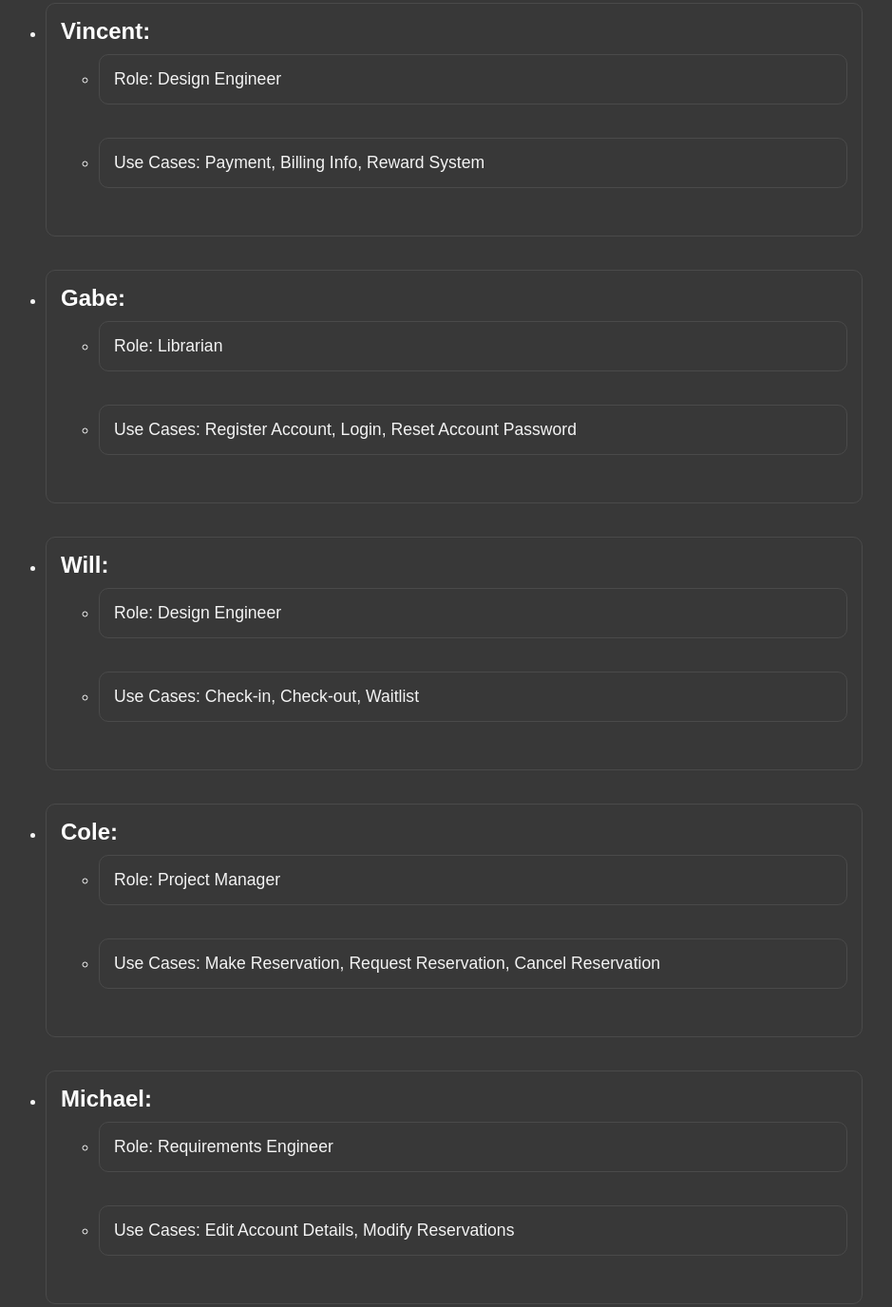
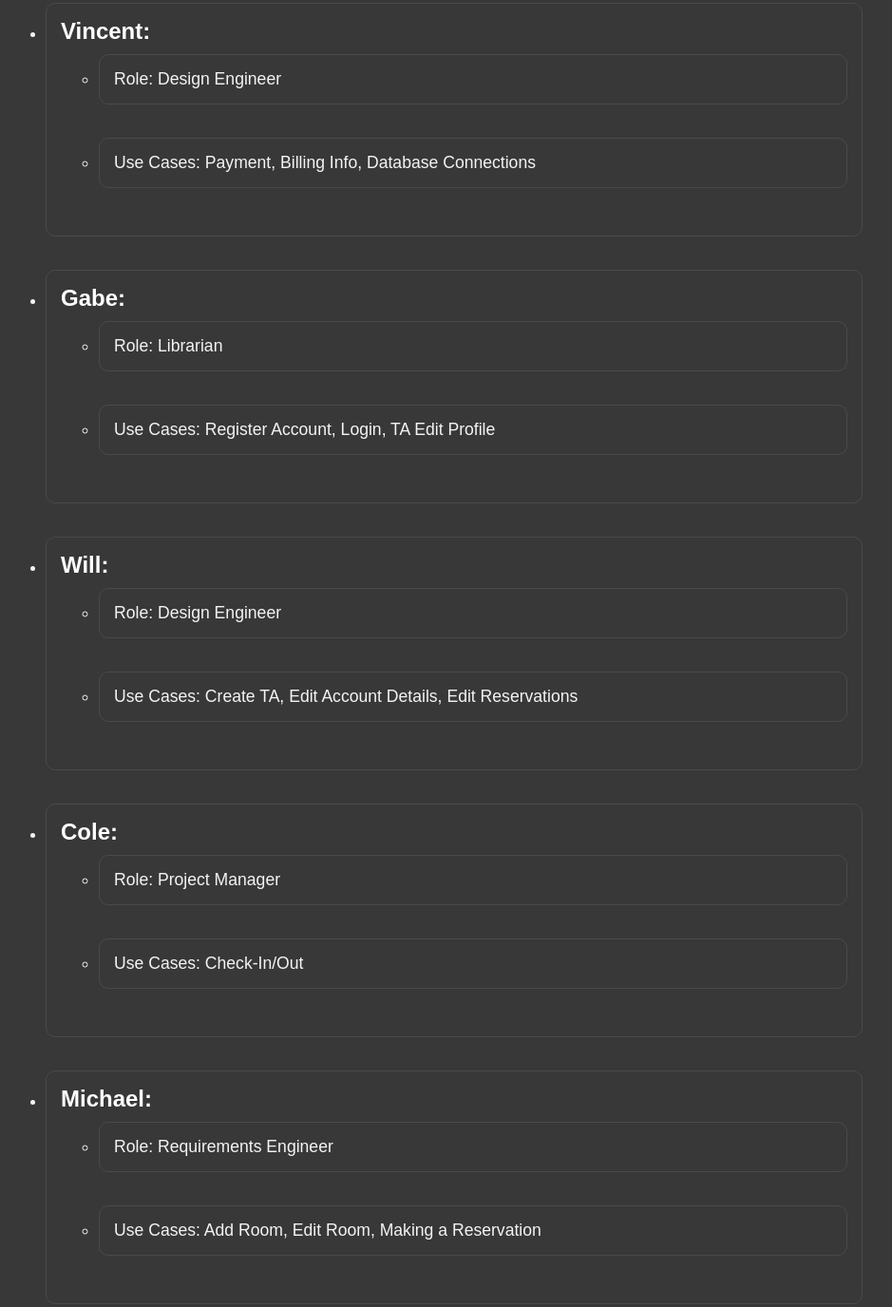
Before and after one commit to VinnyD-Code/Titanic2.0Website, a plain HTML site: page index.html in a window 1280 px wide. Shown: the part 446-1822 px from the top of the page at 95% size, without its empty margins (182-1121 px from the left). Drawn offline with Linux system fonts and the light colour scheme.

Commit message:
updated use cases

```diff
--- a/index.html
+++ b/index.html
@@ -25,35 +25,35 @@
                 <strong>Vincent:</strong>
                 <ul class="use-case-list">
                     <li>Role: Design Engineer</li>
-                    <li>Use Cases: Payment, Billing Info, Reward System</li>
+                    <li>Use Cases: Payment, Billing Info, Database Connections</li>
                 </ul>
             </li>
             <li>
                 <strong>Gabe:</strong>
                 <ul class="use-case-list">
                     <li>Role: Librarian</li>
-                    <li>Use Cases: Register Account, Login, Reset Account Password</li>
+                    <li>Use Cases: Register Account, Login, TA Edit Profile</li>
                 </ul>
             </li>
             <li>
                 <strong>Will:</strong>
                 <ul class="use-case-list">
                     <li>Role: Design Engineer</li>
-                    <li>Use Cases: Check-in, Check-out, Waitlist</li>
+                    <li>Use Cases: Create TA, Edit Account Details, Edit Reservations</li>
                 </ul>
             </li>
             <li>
                 <strong>Cole:</strong>
                 <ul class="use-case-list">
                     <li>Role: Project Manager</li>
-                    <li>Use Cases: Make Reservation, Request Reservation, Cancel Reservation</li>
+                    <li>Use Cases: Check-In/Out</li>
                 </ul>
             </li>
             <li>
                 <strong>Michael:</strong>
                 <ul class="use-case-list">
                     <li>Role: Requirements Engineer</li>
-                    <li>Use Cases: Edit Account Details, Modify Reservations</li>
+                    <li>Use Cases: Add Room, Edit Room, Making a Reservation</li>
                 </ul>
             </li>
             <li>
```
